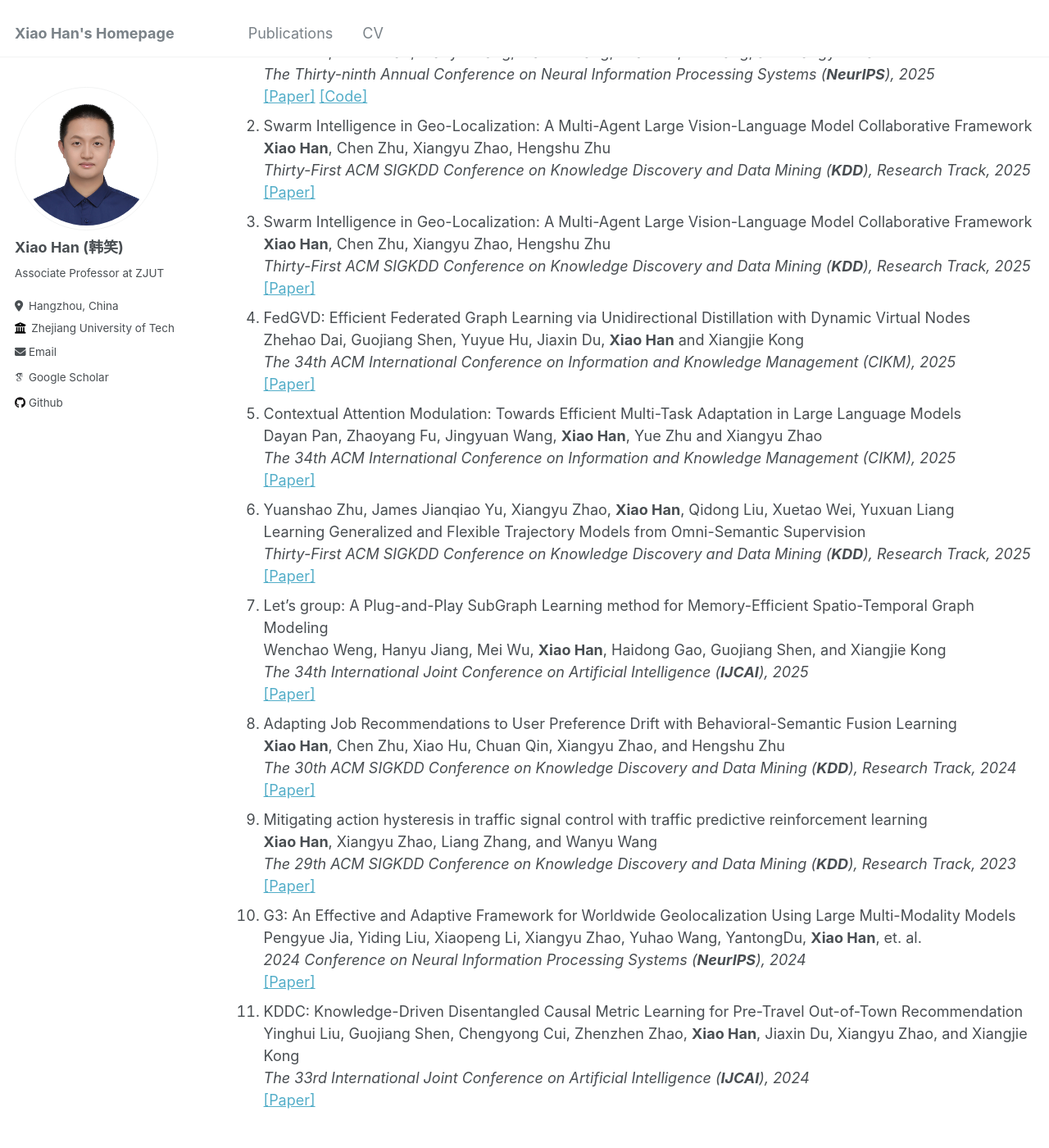
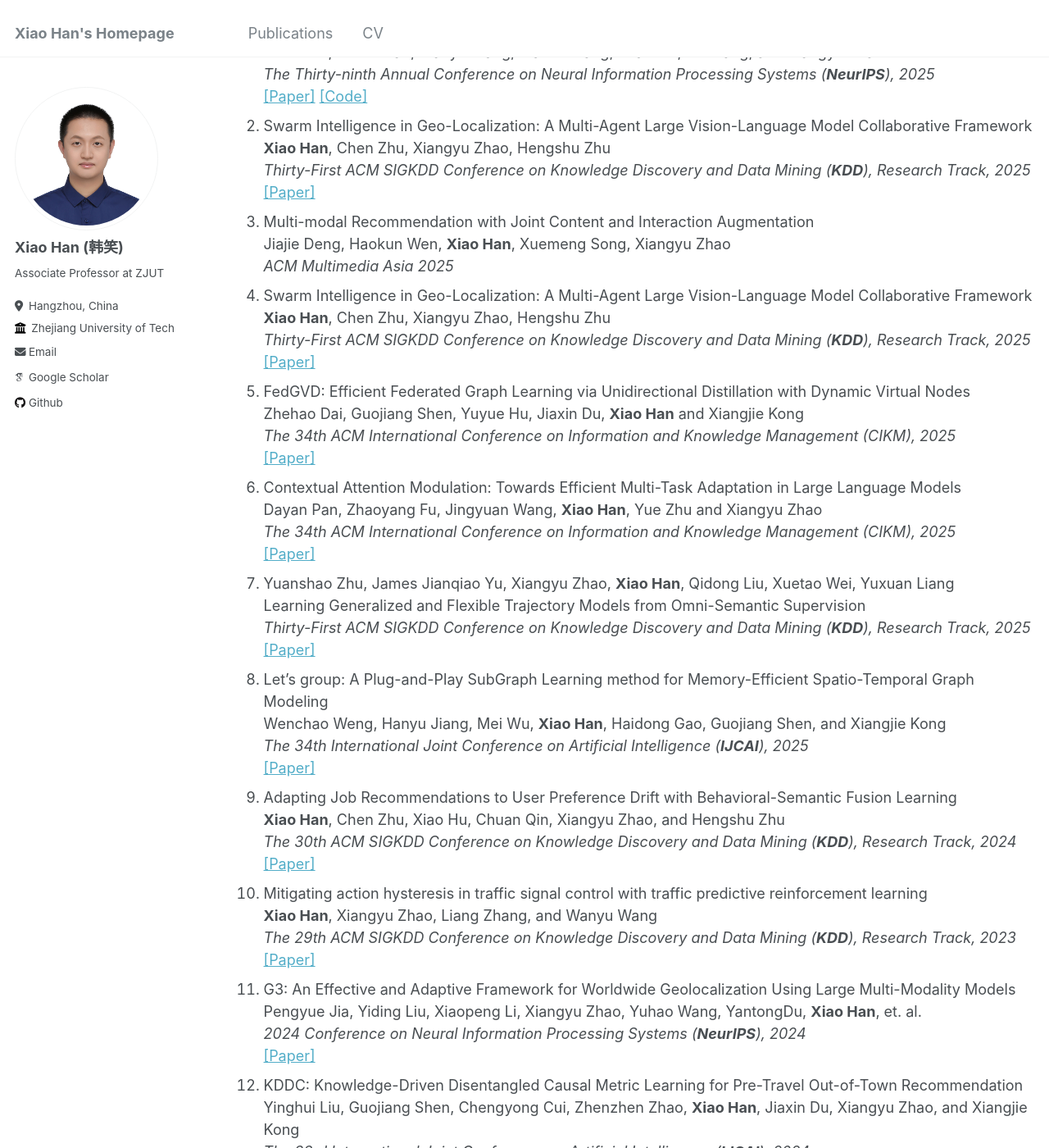
Before and after one commit to hahahenha/hahahenha.github.io, a Jekyll site: the page built from _pages/publications.md, in a window 1280 px wide and 1400 px high, scrolled down 242 px. Shown: the whole window at 82% size. Built offline with Jekyll 4.4.1, drawn with Linux system fonts in a browser that asks for light colours; some web fonts are replaced; some of the changed text lies outside the part shown.

Commit message:
Update publications.md

```diff
--- a/_pages/publications.md
+++ b/_pages/publications.md
@@ -39,6 +39,12 @@ author_profile: true
      <a target="_blank" rel="noopener" href="https://dl.acm.org/doi/10.1145/3711896.3737141">[Paper]</a>
   </li>
 
+  <li>
+     Multi-modal Recommendation with Joint Content and Interaction Augmentation <br>
+     Jiajie Deng, Haokun Wen, <Strong>Xiao Han</Strong>, Xuemeng Song, Xiangyu Zhao<br>
+     <em>ACM Multimedia Asia 2025</em> <br>
+     <!-- <a target="_blank" rel="noopener" href="https://dl.acm.org/doi/10.1145/3711896.3737141">[Paper]</a>
+  </li> -->
 
   <li>
        Swarm Intelligence in Geo-Localization: A Multi-Agent Large Vision-Language Model Collaborative Framework <br>
```
